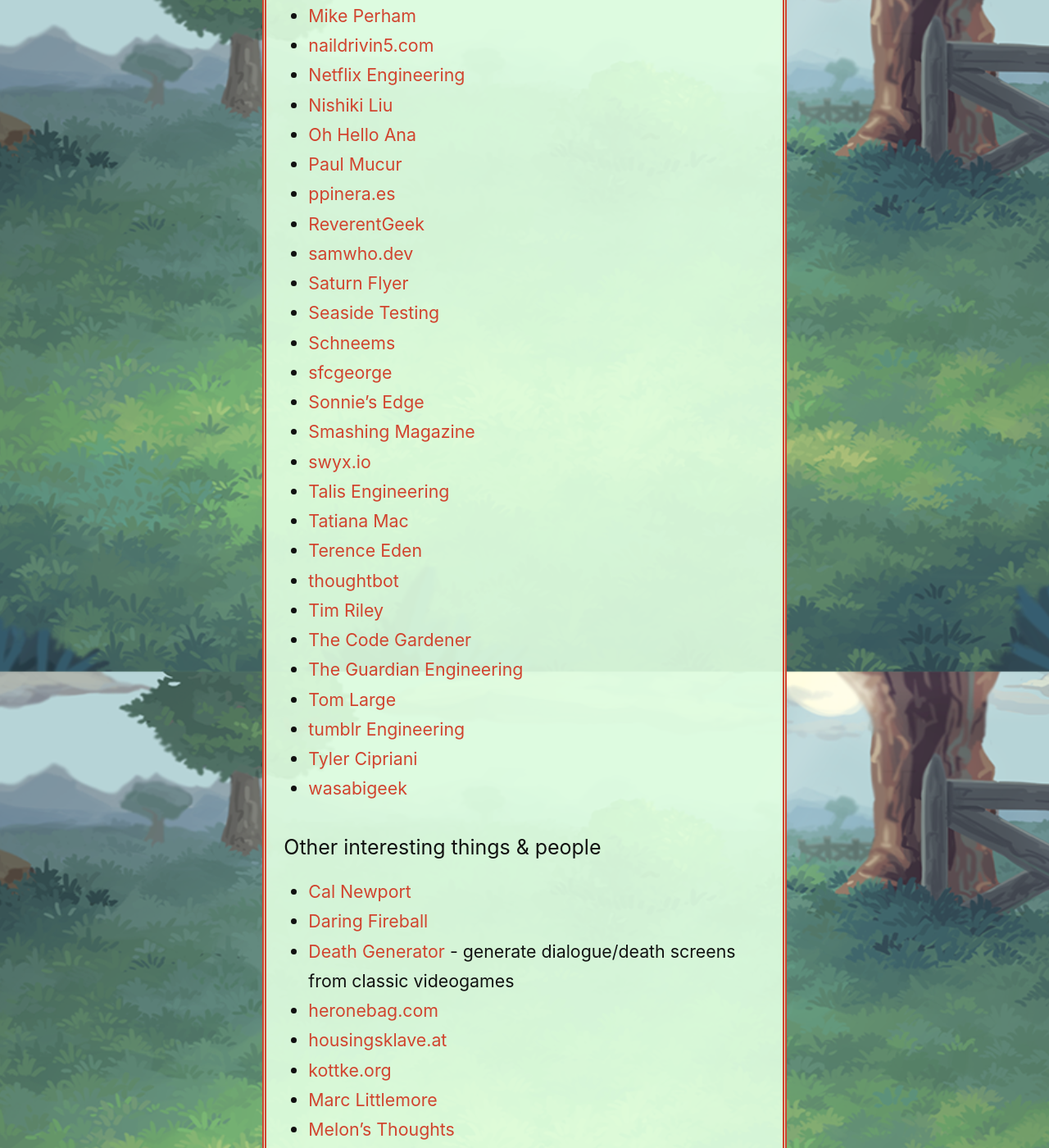
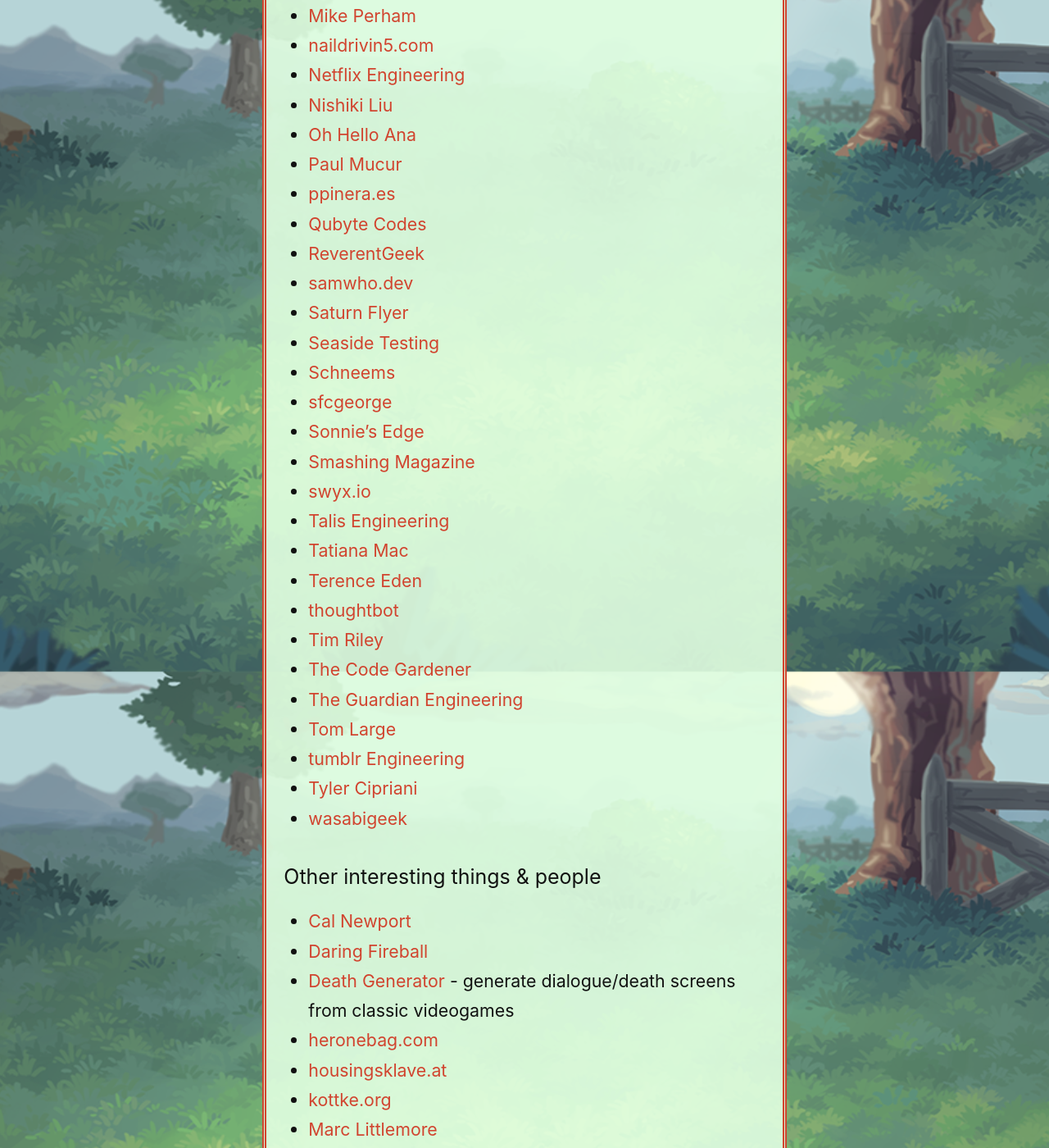
Before and after one commit to jsrn/jsrn.github.io, a Jekyll site: the page built from links.md, in a window 1280 px wide and 1400 px high, scrolled down 2781 px. Shown: the whole window at 82% size. Built offline with Jekyll 4.4.1, drawn with Linux system fonts in a browser that asks for light colours.

Commit message:
mark, too

```diff
--- a/links.md
+++ b/links.md
@@ -94,6 +94,7 @@
 - [Oh Hello Ana](https://ohhelloana.blog)
 - [Paul Mucur](https://mudge.name)
 - [ppinera.es](https://ppinera.es)
+- [Qubyte Codes](https://qubyte.codes)
 - [ReverentGeek](http://reverentgeek.com)
 - [samwho.dev](https://samwho.dev)
 - [Saturn Flyer](https://www.saturnflyer.com)
```
Also changed, not shown: other parts of links.md (+0 -1 lines).
